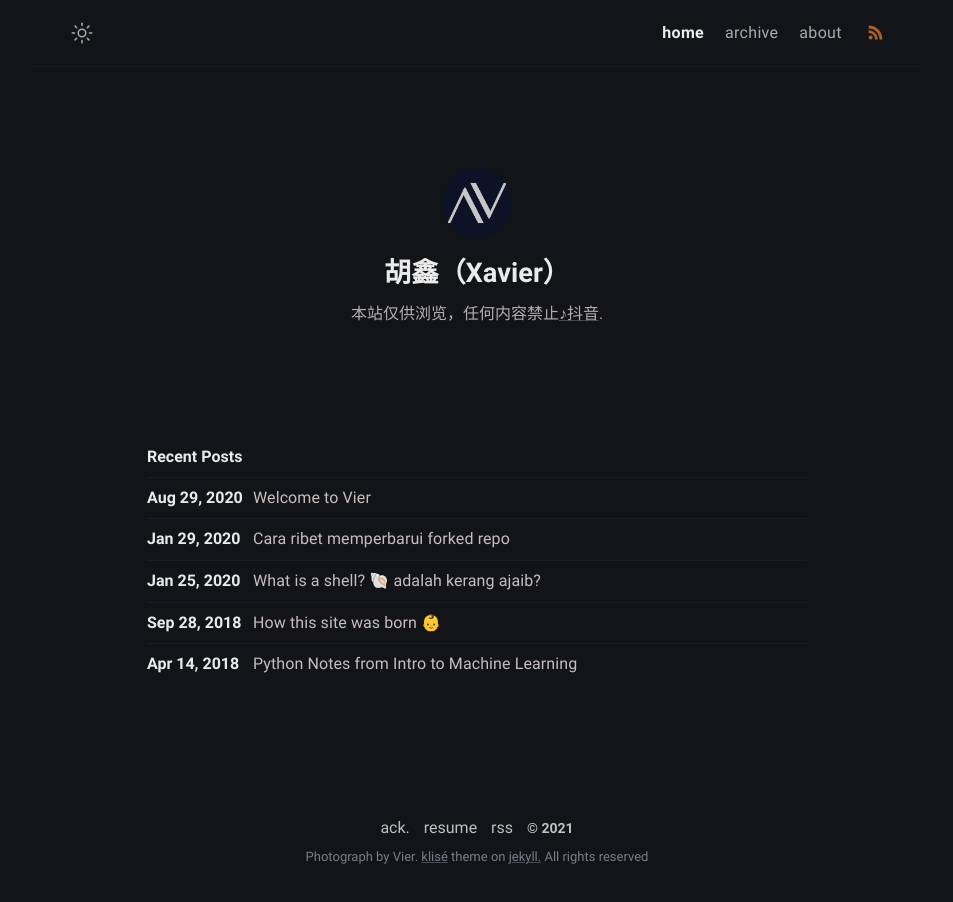
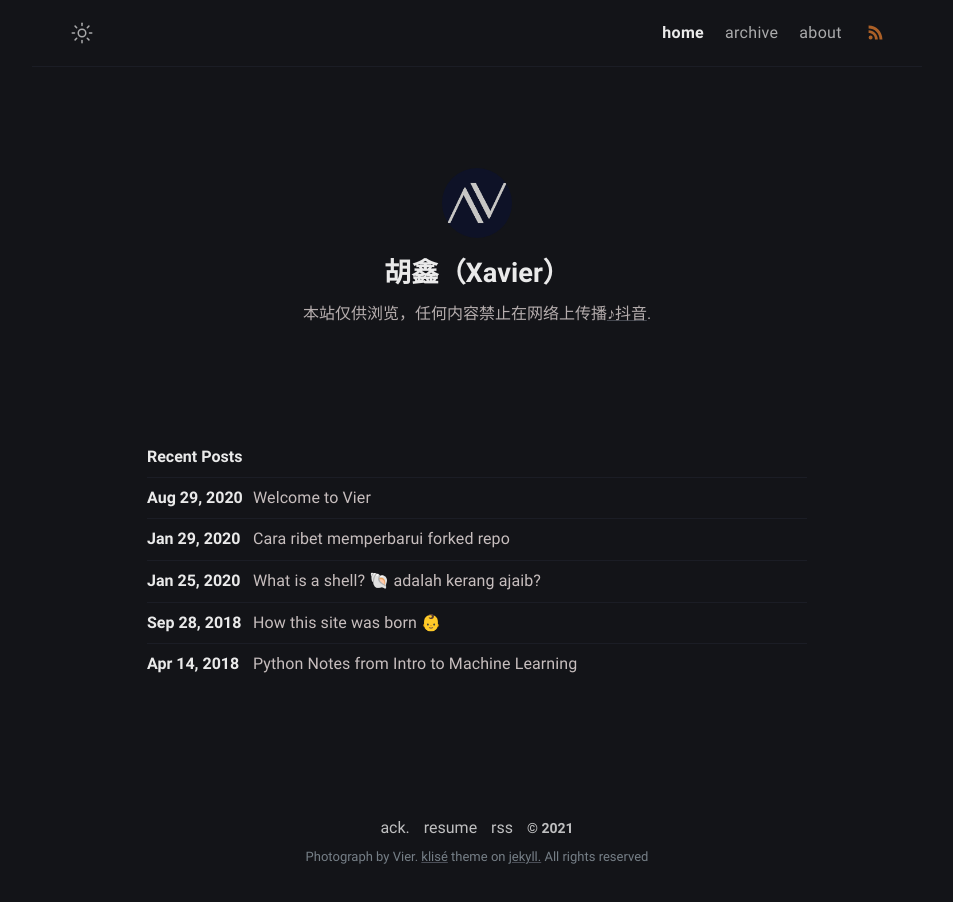
Before and after one commit to X-Vier/super-turmeric-17d7d, a Jekyll site: the page built from index.md, in a window 1280 px wide. Shown: the whole page, without its empty margins (163-1116 px from the left). Built offline with Jekyll 4.4.1, drawn with Linux system fonts in a browser that asks for light colours.

Commit message:
_config.yml: updated bio in author

```diff
--- a/_config.yml
+++ b/_config.yml
@@ -11,7 +11,7 @@ mode: dark
 author:
   name: 胡鑫（Xavier）
   bio: >-
-    本站仅供浏览，任何内容禁止<a href="https://v.douyin.com/ehnrTMB/" target="_blank"
+    本站仅供浏览，任何内容禁止在网络上传播<a href="https://v.douyin.com/ehnrTMB/" target="_blank"
     rel="noopener">♪抖音</a>.
   username: username
   github: x-vier
```
